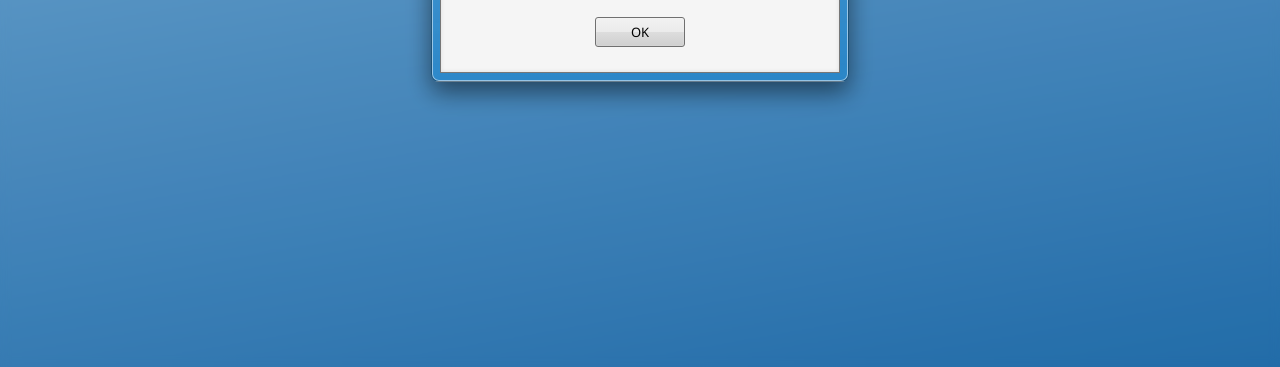
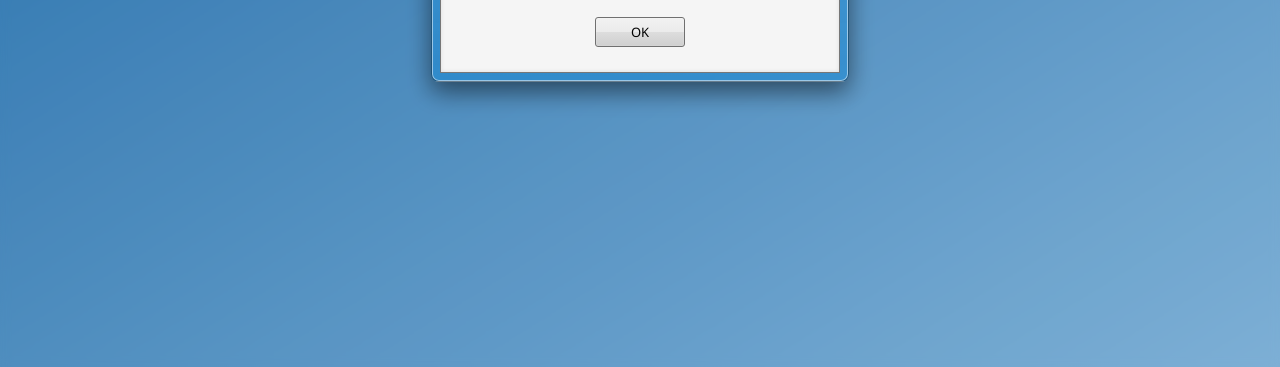
Before and after one commit to crilab/dva128_seb, a plain HTML site: page seb-desktop-popup.html in a window 1280 px wide. Shown: the part 433-800 px from the top of the page. Drawn offline with Linux system fonts and the light colour scheme.

Commit message:
Change background gradient direction and colors
Updated background gradient for improved aesthetics.

```diff
--- a/seb-desktop-popup.html
+++ b/seb-desktop-popup.html
@@ -12,8 +12,10 @@
             padding: 0;
             font-family: "Segoe UI", Tahoma, Geneva, Verdana, sans-serif;
 
-            /* Background Gradient */
-            background: linear-gradient(170deg, #84B9E1 0%, #2472B2 100%);
+            /*
+               Gradient: Darker (Top-Left) -> Lighter (Bottom-Right)
+            */
+            background: linear-gradient(to bottom right, #2472B2, #84B9E1);
             background-repeat: no-repeat;
             background-attachment: fixed;
 
```
